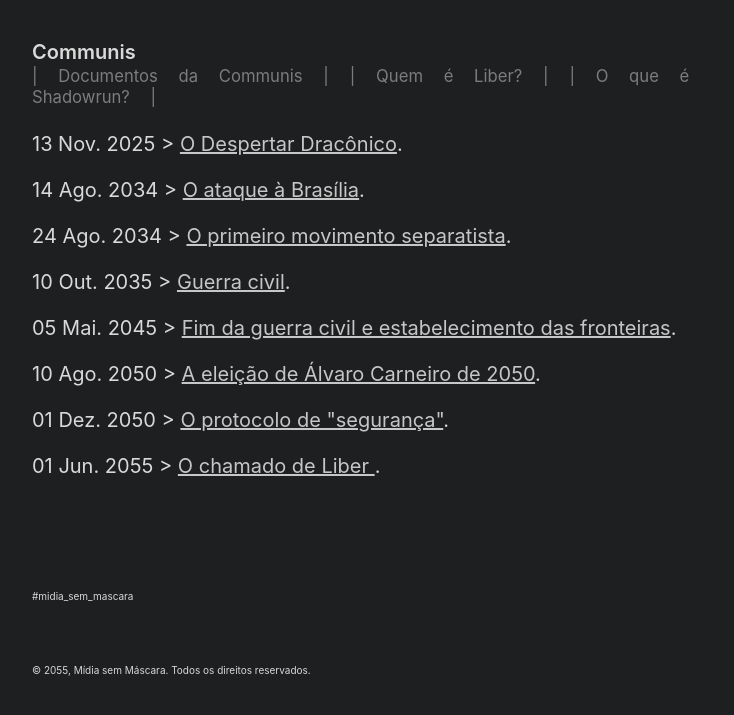
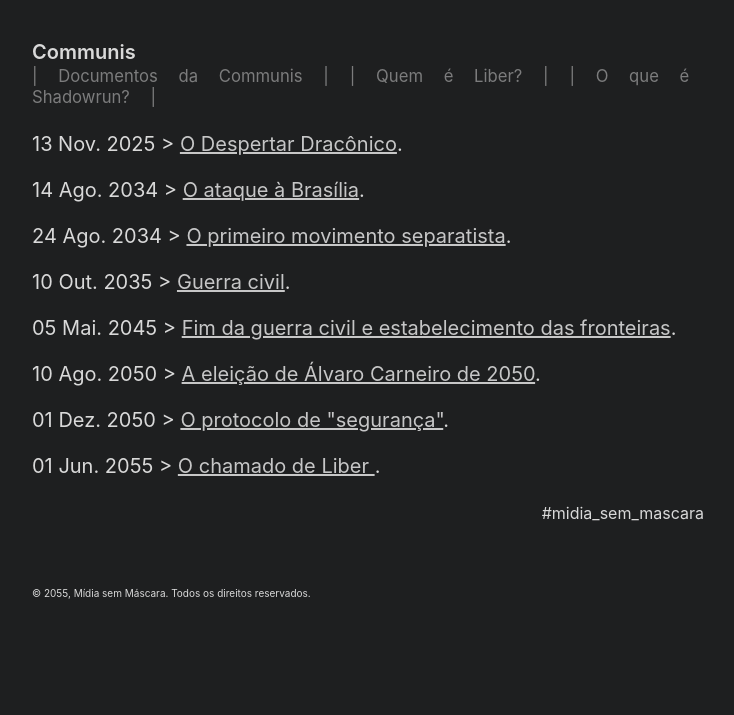
Before and after one commit to Perrud/perrud.github.io, a Jekyll site: the page built from archive.html, in a window 1280 px wide. Shown: the top 715 px of the page, without its empty margins (272-1006 px from the left). Built offline with Jekyll 4.4.1, drawn with Linux system fonts in a browser that asks for light colours.

Commit message:
Update archive.html

```diff
--- a/archive.html
+++ b/archive.html
@@ -13,11 +13,4 @@ title: Archive
 <p>01 Dez. 2050 > <a href="/PSN">O protocolo de "segurança"</a>.</p>
 <p>01 Jun. 2055 > <a href="/about">O chamado de Liber </a>.</p>
 
-
-
-<br>
-<p></p>
-<br>
-<p></p>
-
-<span style="font-size:10px;"><p >#midia_sem_mascara</p></span>
+<p style="text-align: right;"><span style="font-size: 16px;">#midia_sem_mascara</span></p>
```
